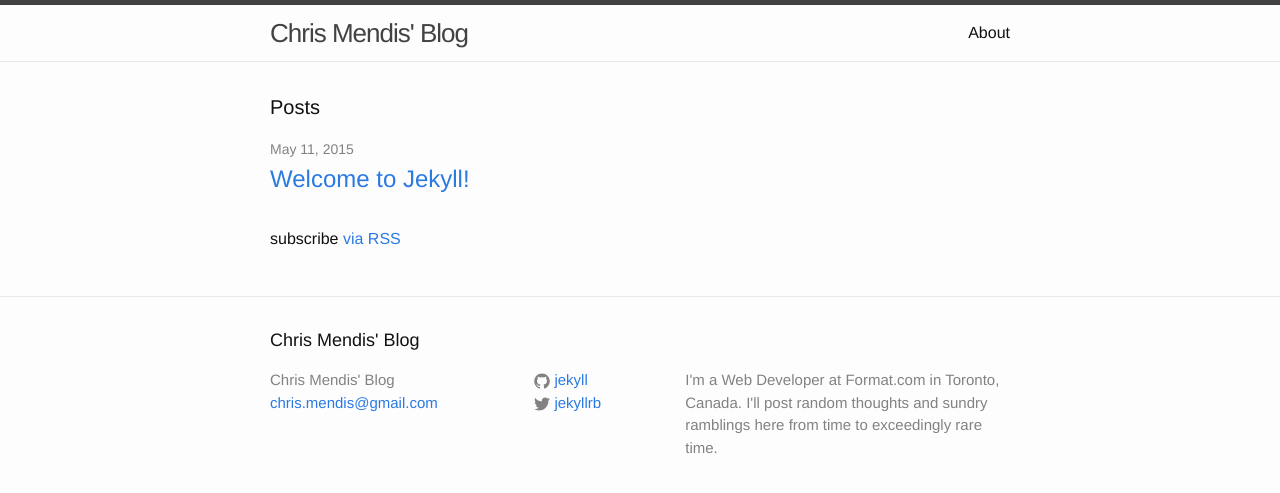
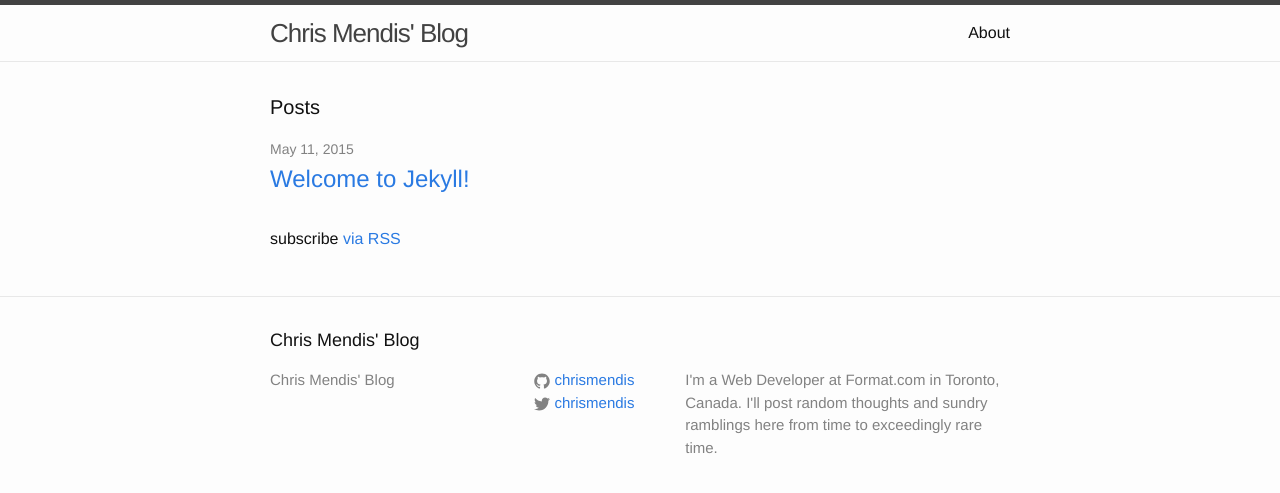
Before and after one commit to chrismendis/chrismendis.github.com, a Jekyll site: the page built from index.html, in a window 1280 px wide. Shown: the top 493 px of the page. Built offline with Jekyll 4.4.1, drawn with Linux system fonts in a browser that asks for light colours.

Commit message:
Update contact info

```diff
--- a/_config.yml
+++ b/_config.yml
@@ -1,14 +1,13 @@
 # Site settings
 title: Chris Mendis' Blog
-email: chris.mendis@gmail.com
 description: > # this means to ignore newlines until "baseurl:"
   I'm a Web Developer at Format.com in Toronto, Canada. I'll
   post random thoughts and sundry ramblings here from time to
   exceedingly rare time.
 baseurl: "" # the subpath of your site, e.g. /blog/
 url: "http://chrismendis.js.org" # the base hostname & protocol for your site
-twitter_username: jekyllrb
-github_username:  jekyll
+twitter_username: chrismendis
+github_username:  chrismendis
 timezone: America/New_York
 
 # Build settings
```
